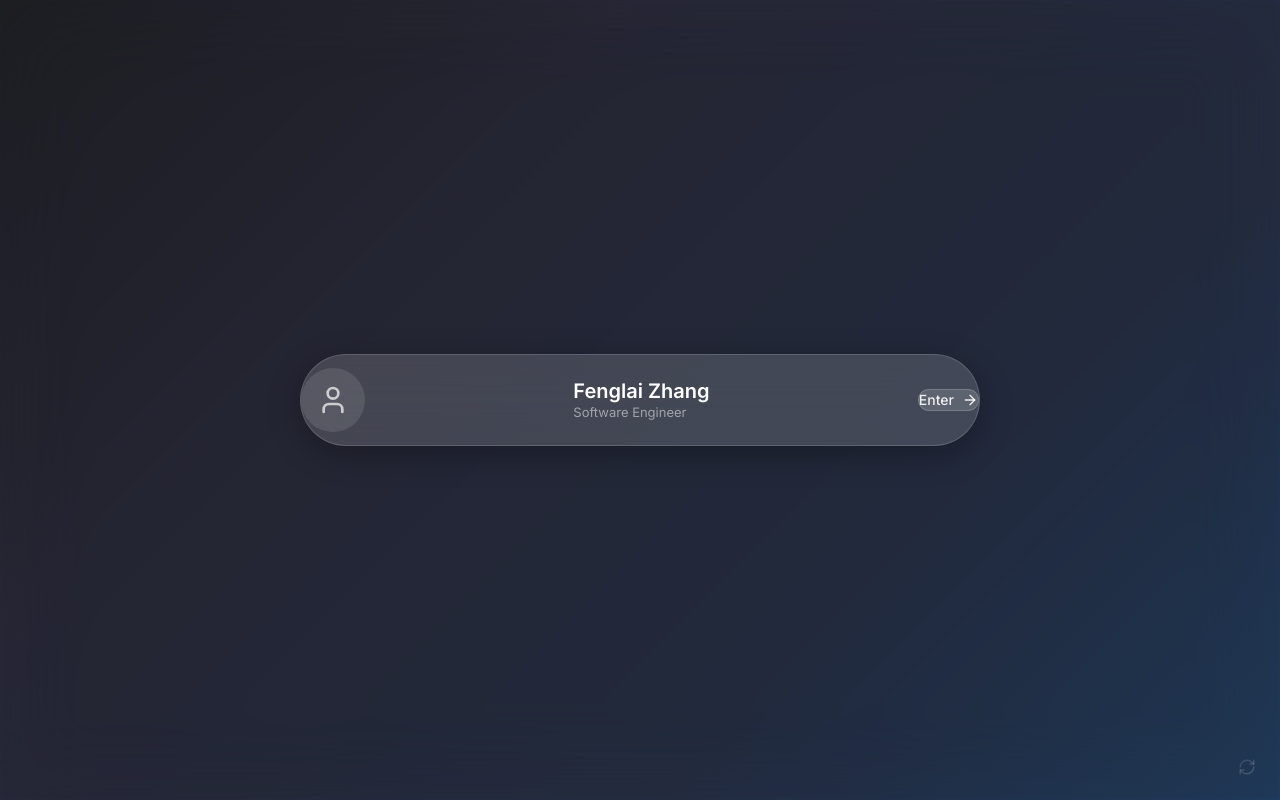
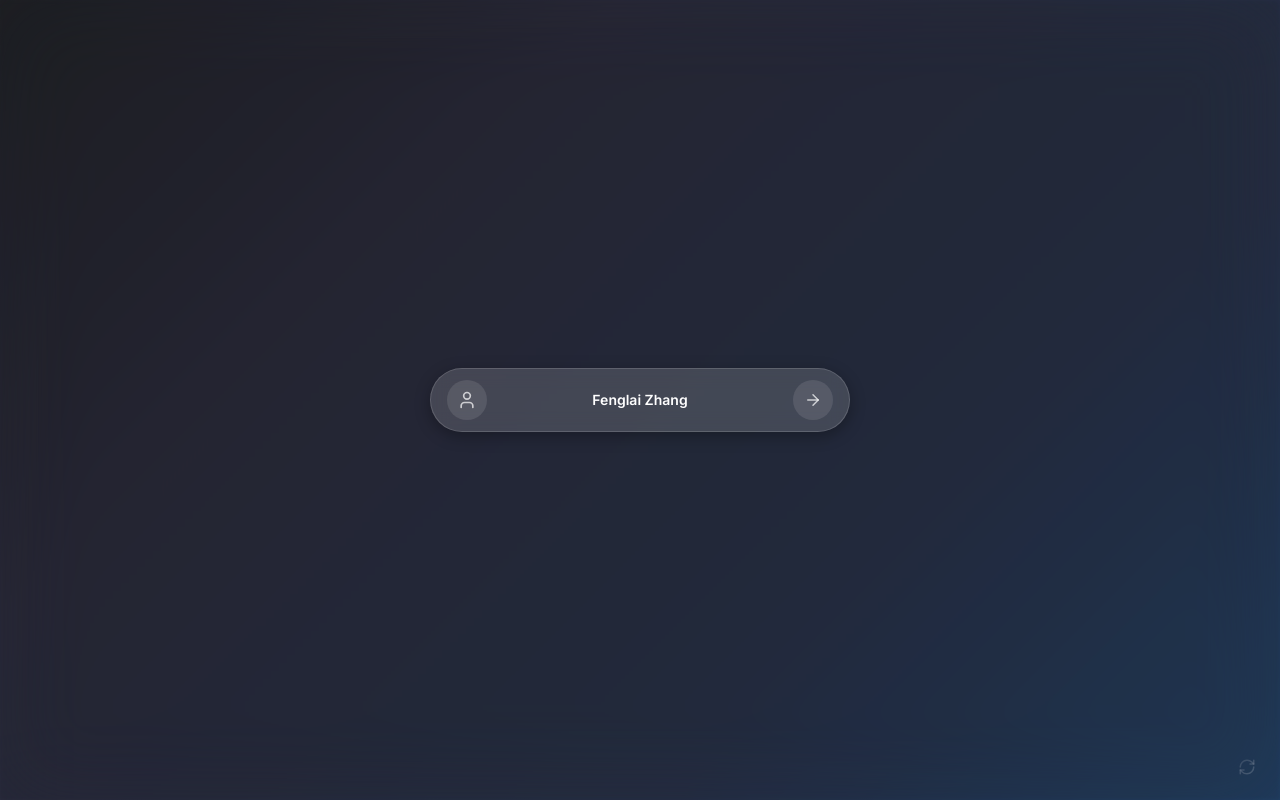
Before and after one commit to virtualGraviton/desktop-inspired-homepage, a React (Vite) app: page / in a window 1280 px wide. Built offline with nearby package versions, Linux system fonts and the light colour scheme.

Commit message:
style(login): 重构登录胶囊布局与样式
将登录胶囊从flex布局改为grid布局，调整了尺寸、模糊度、阴影和内部组件样式，优化了移动端适配与视觉效果

```diff
--- a/src/components/login/LoginCapsule.tsx
+++ b/src/components/login/LoginCapsule.tsx
@@ -15,18 +15,21 @@ export default function LoginCapsule({ phase, onEnter }: LoginCapsuleProps) {
     <div className="absolute inset-0 z-10 flex items-center justify-center">
       <motion.div
         layout
-        className="flex items-center justify-between px-8 overflow-hidden border shadow-2xl"
+        className="grid items-center border shadow-xl overflow-hidden"
         style={{
+          gridTemplateColumns: 'auto 1fr auto',
+          gap: 12,
+          padding: '0 16px',
           background: 'rgba(255,255,255,0.15)',
-          backdropFilter: 'blur(20px)',
-          WebkitBackdropFilter: 'blur(20px)',
+          backdropFilter: 'blur(10px)',
+          WebkitBackdropFilter: 'blur(10px)',
           borderColor: 'rgba(255,255,255,0.15)',
-          boxShadow: '0 8px 32px rgba(0,0,0,0.3)',
+          boxShadow: '0 4px 16px rgba(0,0,0,0.3)',
         }}
         animate={
           isMorphing
             ? { width: 1200, height: 760, borderRadius: 32 }
-            : { width: 680, height: 92, borderRadius: 999 }
+            : { width: 420, height: 64, borderRadius: 999 }
         }
         transition={{
           type: 'tween',
@@ -34,56 +37,41 @@ export default function LoginCapsule({ phase, onEnter }: LoginCapsuleProps) {
           duration: 0.5,
         }}
       >
-        {/* Avatar */}
+        {/* Avatar — col 1, auto width */}
         <motion.div
           className="flex items-center justify-center rounded-full bg-white/10 shrink-0"
           animate={
-            isMorphing
-              ? { width: 72, height: 72 }
-              : { width: 64, height: 64 }
+            isMorphing ? { width: 72, height: 72 } : { width: 40, height: 40 }
           }
           transition={{ duration: 0.4 }}
         >
           <User
-            size={isMorphing ? 36 : 32}
+            size={isMorphing ? 36 : 20}
             className="text-white/70"
           />
         </motion.div>
 
-        {/* Name & Title */}
-        <motion.div
-          className="flex flex-col ml-5"
-          animate={isMorphing ? { x: -40 } : { x: 0 }}
+        {/* Name — col 2, 1fr, truly centered */}
+        <motion.span
+          className="font-semibold text-white leading-none text-center"
+          animate={isMorphing ? { fontSize: 24 } : { fontSize: 14 }}
           transition={{ duration: 0.4 }}
         >
-          <motion.span
-            className="font-semibold text-white leading-tight"
-            animate={isMorphing ? { fontSize: 24 } : { fontSize: 20 }}
-            transition={{ duration: 0.4 }}
-          >
-            {PROFILE.name}
-          </motion.span>
-          <motion.span
-            className="text-white/50 leading-tight"
-            animate={isMorphing ? { fontSize: 14 } : { fontSize: 13 }}
-            transition={{ duration: 0.4 }}
-          >
-            {PROFILE.title}
-          </motion.span>
-        </motion.div>
+          {PROFILE.name}
+        </motion.span>
 
-        {/* Login Button */}
+        {/* Login Button — col 3, auto width */}
         {!isMorphing && (
           <motion.button
             onClick={onEnter}
-            className="flex items-center gap-2 px-6 py-2.5 rounded-full bg-white/15 text-white/90 text-sm font-medium border border-white/15 hover:bg-white/25 transition-colors cursor-pointer ml-auto shrink-0"
+            className="flex items-center justify-center rounded-full bg-white/10 text-white/70 hover:bg-white/20 transition-colors cursor-pointer shrink-0"
+            style={{ width: 40, height: 40 }}
             exit={{ opacity: 0, scale: 0.9 }}
             transition={{ duration: 0.2 }}
-            whileHover={{ scale: 1.05 }}
-            whileTap={{ scale: 0.97 }}
+            whileHover={{ scale: 1.08 }}
+            whileTap={{ scale: 0.95 }}
           >
-            <span>Enter</span>
-            <ArrowRight size={16} />
+            <ArrowRight size={18} />
           </motion.button>
         )}
       </motion.div>
```
